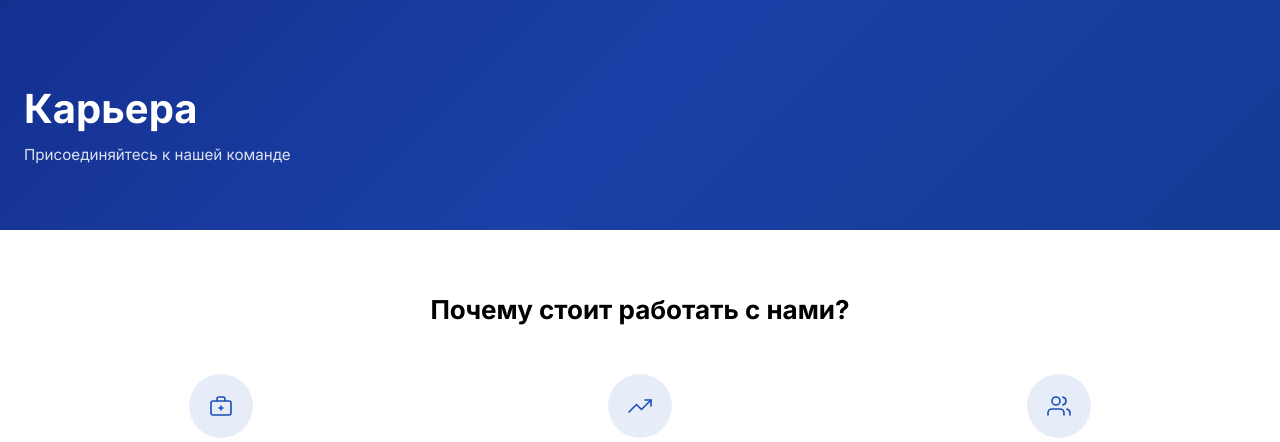
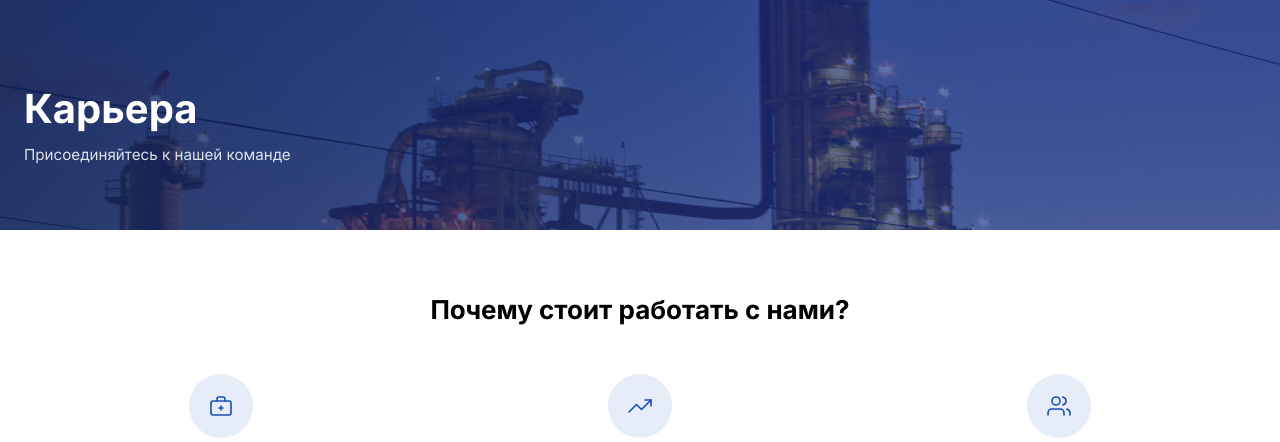
Before and after one commit to vesker034/BYKOVOGAZ, a Django app: page /career/ in a window 1280 px wide. Shown: the part 90-532 px from the top of the page. Run offline with Django 5.2, Linux system fonts and the light colour scheme; data that the repository does not hold is empty.

Commit message:
Добавить интерактивную карту и фоновые изображения для карьеры и контактов

```diff
--- a/static/css/style.css
+++ b/static/css/style.css
@@ -148,19 +148,21 @@ a:hover {
 }
 
 .page-hero--career {
-    background-image: linear-gradient(135deg, #1a3db1 0%, #2557d6 50%, #1a4db8 100%);
+    background-image: url("../img/home-hero.jpg");
 }
 
 .page-hero--career::before {
-    background: rgba(10, 25, 80, 0.35);
+    background: linear-gradient(90deg, rgba(10, 24, 54, 0.54) 0%, rgba(10, 24, 54, 0.2) 60%, rgba(10, 24, 54, 0.2) 100%),
+        linear-gradient(0deg, rgba(26, 61, 177, 0.62), rgba(26, 61, 177, 0.62));
 }
 
 .page-hero--contacts {
-    background-image: linear-gradient(135deg, #1a3db1 0%, #2557d6 50%, #1a4db8 100%);
+    background-image: url("../img/home-hero.jpg");
 }
 
 .page-hero--contacts::before {
-    background: rgba(10, 25, 80, 0.35);
+    background: linear-gradient(90deg, rgba(10, 24, 54, 0.5) 0%, rgba(10, 24, 54, 0.18) 60%, rgba(10, 24, 54, 0.18) 100%),
+        linear-gradient(0deg, rgba(26, 61, 177, 0.58), rgba(26, 61, 177, 0.58));
 }
 
 .page-hero__inner {
```
